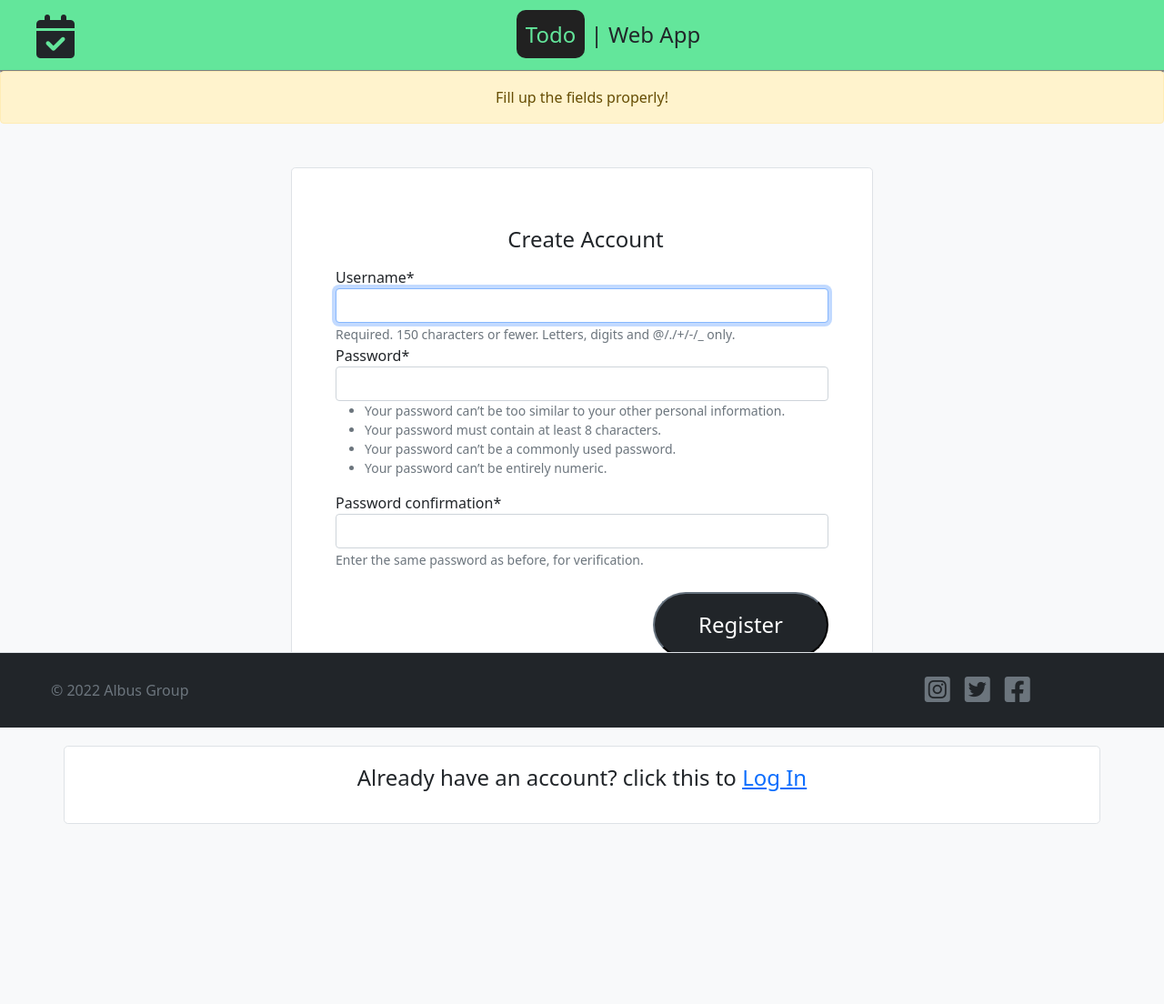
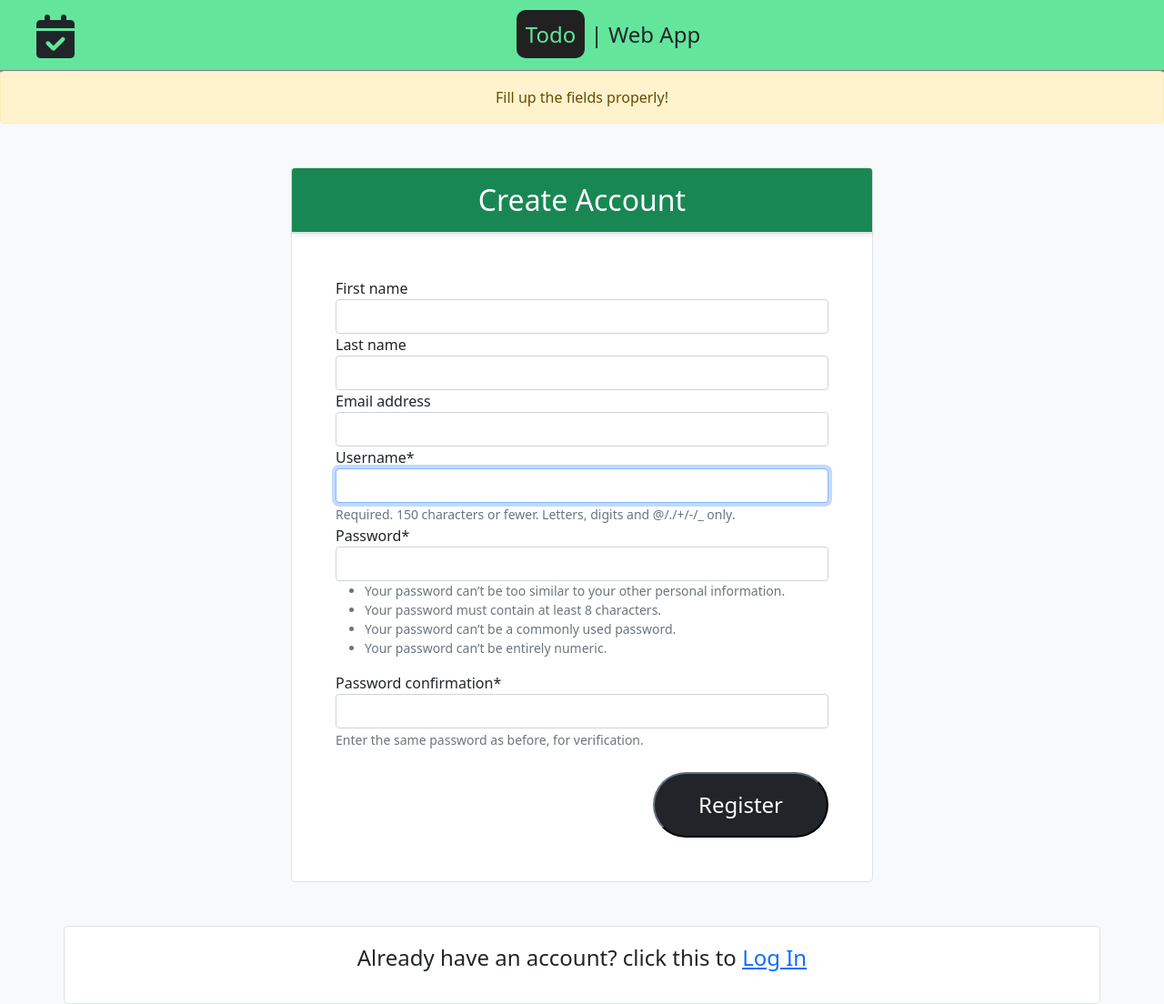
Before and after one commit to darknorth10/django-todo-app, a Django app: page /register/ in a window 1280 px wide. Shown: the whole page at 91% size. Before the commit the page ends 906 px from the top, so only its background shows below. Run offline with Django 3.2, Linux system fonts and the light colour scheme; some libraries are stand-ins or nearby versions.

Commit message:
minor changes

```diff
--- /dev/null
+++ b/Accounts/forms.py
@@ -0,0 +1,7 @@
+from django.contrib.auth import get_user_model
+from django.contrib.auth.forms import UserCreationForm
+
+class SignUpForm(UserCreationForm):
+  class Meta:
+    model = get_user_model()
+    fields = ("first_name", "last_name", "email", "username", "password1", "password2")
--- a/Accounts/templates/form.html
+++ b/Accounts/templates/form.html
@@ -40,20 +40,6 @@
       {% block content %}
       {% endblock %}
 
-  <!-- Footer -->
-  <footer class="footer fixed-bottom d-flex justify-content-between align-items-center py-4 mt-4 border-top bg-dark">
-    <div class="col-md-4 d-flex align-items-center">
-      <a href="/" class="mb-3 me-2 mb-md-0 text-muted text-decoration-none lh-1">
-      </a>
-      <span class="text-muted ms-5">&copy; 2022 Albus Group</span>
-    </div>
-
-      <ul class="nav col-md-4 justify-content-center list-unstyled d-flex">
-        <li class="ms-3"><a class="text-muted" href="#"><i class="fab fa-instagram-square fa-2x"></i></a></li>
-        <li class="ms-3"><a class="text-muted" href="#"><i class="fab fa-twitter-square fa-2x"></i></a></li>
-        <li class="ms-3"><a class="text-muted" href="#"><i class="fab fa-facebook-square fa-2x"></i></a></li>
-      </ul>
-   </footer>
 
    <script src="https://cdn.jsdelivr.net/npm/bootstrap@5.1.3/dist/js/bootstrap.bundle.min.js" integrity="sha384-ka7Sk0Gln4gmtz2MlQnikT1wXgYsOg+OMhuP+IlRH9sENBO0LRn5q+8nbTov4+1p" crossorigin="anonymous">
    </script>
--- a/Accounts/templates/login.html
+++ b/Accounts/templates/login.html
@@ -2,10 +2,10 @@
 {% load crispy_forms_tags %}
 <!-- Register Form -->
 {% block content %}
-  <div class="container w-50 my-5 mx-auto shadow-md border rounded-3 bg-white p-5">
-    <form action="" method="POST">
+  <div class="container w-50 my-5 mx-auto shadow-md border rounded-3 bg-white p-0">
+    <h2 class="card-header bg-dark text-white text-center py-3 mb-4 border-bottom border-2 shadow-sm">Login your Account</h2>
+    <form class="m-5" method="POST">
       {% csrf_token %}
-      <legend class="p-2 m-1 text-center"><strong>Login your Account</strong></legend>
       <fieldset class="form-group">
         {{ form|crispy }}
       </fieldset>
--- a/Accounts/templates/register.html
+++ b/Accounts/templates/register.html
@@ -2,10 +2,11 @@
 {% load crispy_forms_tags %}
 <!-- Register Form -->
 {% block content %}
-  <div class="container w-50 my-5 mx-auto shadow-md border rounded-3 bg-white p-5">
-    <form action="" method="POST">
+  <div class="container w-50 my-5 mx-auto p-0 shadow-md border rounded-3 bg-white">
+    <h2 class="card-header bg-success text-white text-center py-3 mb-4 border-bottom border-2 shadow-sm">Create Account</h2>
+    <form class="m-5" method="POST">
       {% csrf_token %}
-      <legend class="p-2 m-1 text-center">Create Account</legend>
+
       <fieldset class="form-group">
         {{ form|crispy }}
       </fieldset>
--- a/Accounts/views.py
+++ b/Accounts/views.py
@@ -1,20 +1,20 @@
 from django.shortcuts import render, redirect
 from django.contrib.auth import login, authenticate
 from django.contrib import messages
-from django.contrib.auth.forms import UserCreationForm
+from .forms import SignUpForm
 
 # Create your views here.
 
 def register(request):
   if request.method == 'POST':
-    form = UserCreationForm(request.POST)
+    form = SignUpForm(request.POST)
     if form.is_valid():
       form.save()
       messages.info(request, f'Your account has been created. You can log in now!')
       return redirect('login-page')
 
   else:
-    form = UserCreationForm()
+    form = SignUpForm()
     messages.warning(request, f'Fill up the fields properly!')
 
   return render(request, 'register.html', {'form': form})
--- a/Dashboard/templates/about.html
+++ /dev/null
@@ -1,4 +0,0 @@
-{% extends 'base.html' %}
-{% block content %}
-  <h1>About page</h1>
-{% endblock %}
--- a/Dashboard/templates/home.html
+++ b/Dashboard/templates/home.html
@@ -10,7 +10,7 @@
       <small class="card-header bg-dark text-light text-start">{{ post.date_created }}</small>
       <div class="card-body">
         <h5 class="card-title fs-3">{{ post.title }} </h5>
-        <p class="card-text">{{ post.content }}</p>
+        <p class="card-text border border-2 bg-light p-3">{{ post.content }}</p>
       <div class="card-footer d-flex justify-content-end bg-white border-top border-2">
         <a href="{% url 'update' post.id %}"><button type="button" class="btn btn-success px-4">Update</button></a>
         <a href="{% url 'delete' post.id %}"><button type="button" class="btn btn-danger mx-3 px-4">Delete</button></a>
--- a/Dashboard/urls.py
+++ b/Dashboard/urls.py
@@ -2,8 +2,6 @@ from django.urls import path
 from . import views
 
 urlpatterns = [
-   # path('login/', views.login, name='login-page'),
-    path('about/', views.about, name='about-page'),
     path('my_profile/', views.profile, name='profile-page'),
     path('', views.home, name='home-page'),
     path('<id>/update', views.update_task, name='update'),
--- a/Dashboard/views.py
+++ b/Dashboard/views.py
@@ -52,10 +52,5 @@ def delete_task(request, id):
 
 
 @login_required
-def about(request):
-  return render(request, 'about.html')
-
-
-@login_required
 def profile(request):
   return render(request, 'profile.html')
```
Also changed, not shown: Dashboard/templates/base.html (+0 -19 lines), Dashboard/templates/profile.html (+8 -1 lines), db.sqlite3.
